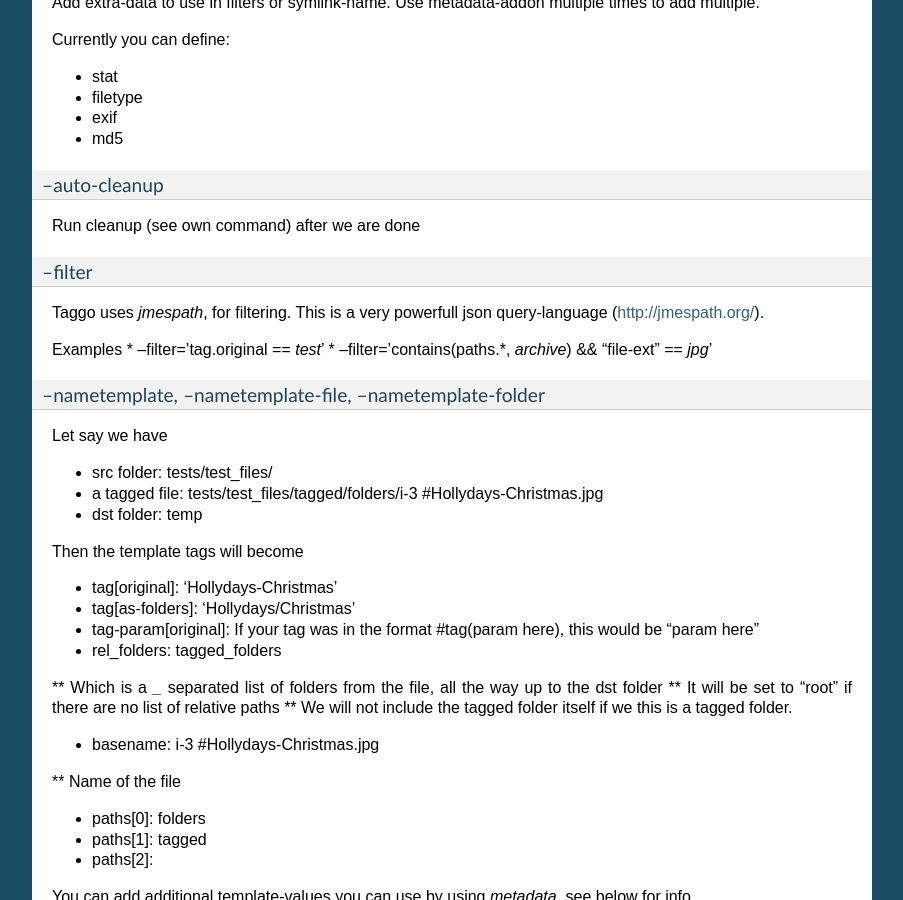
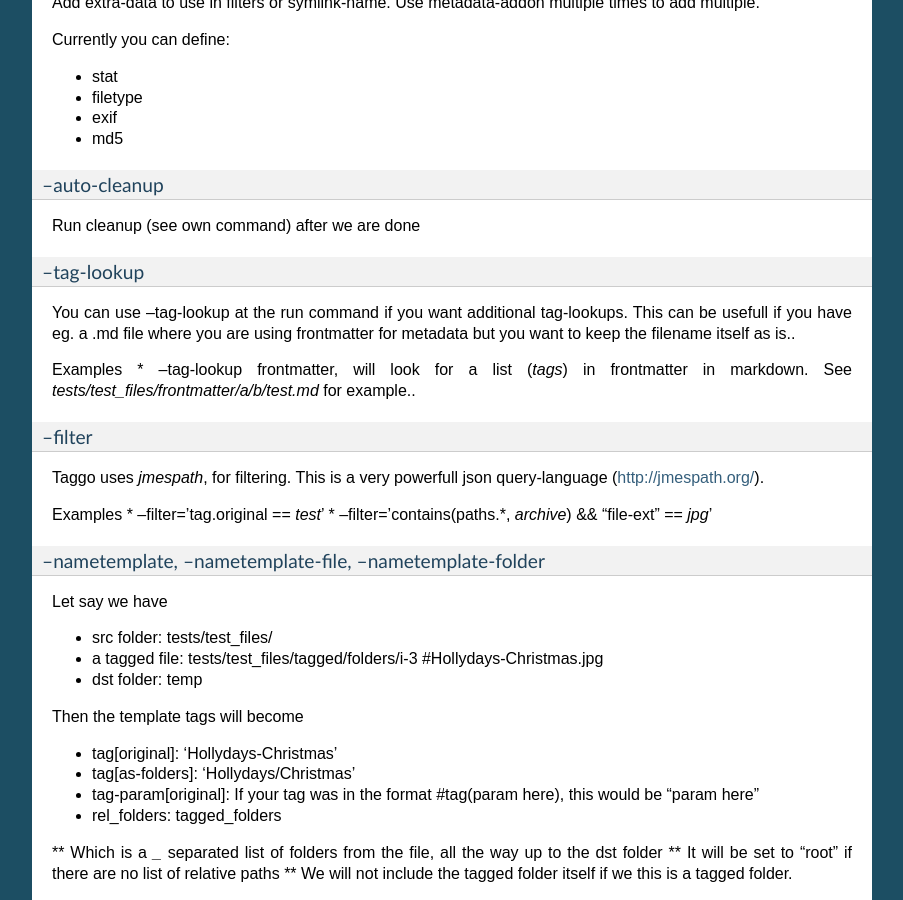
Before and after one commit to xeor/taggo, a Sphinx documentation site: the page built from docs/usage.rst, in a window 1280 px wide and 900 px high, scrolled down 962 px. Shown: the whole window, without its empty margins (198-1101 px from the left). Built offline with Sphinx 7.4.7, drawn with Linux system fonts in a browser that asks for light colours; pages that are not in the unit, such as notebooks, are missing from menus; the version number is read from the project's files by our own code.

```diff
--- a/docs/usage.rst
+++ b/docs/usage.rst
@@ -69,6 +69,15 @@ Currently you can define:
 
 Run cleanup (see own command) after we are done
 
+--tag-lookup
+""""""""""""
+
+You can use --tag-lookup at the run command if you want additional tag-lookups.
+This can be usefull if you have eg. a .md file where you are using frontmatter for metadata but you want to
+keep the filename itself as is..
+
+Examples
+* --tag-lookup frontmatter, will look for a list (`tags`) in frontmatter in markdown. See `tests/test_files/frontmatter/a/b/test.md` for example..
 
 --filter
 """"""""
--- a/requirements_dev.txt
+++ b/requirements_dev.txt
@@ -16,3 +16,4 @@ piexif
 filetype
 jmespath
 python-box
+python-frontmatter
```
Also changed, not shown: HISTORY.rst (+11 -0 lines).
